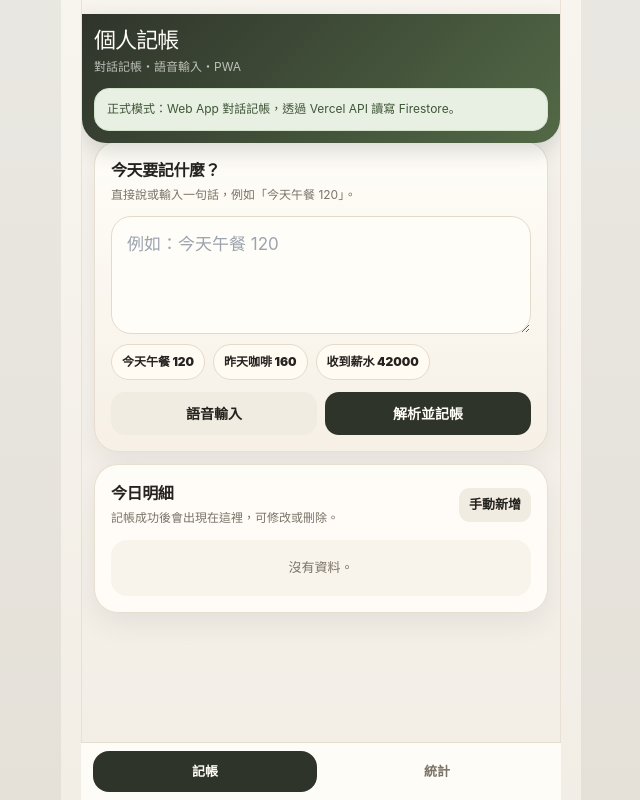
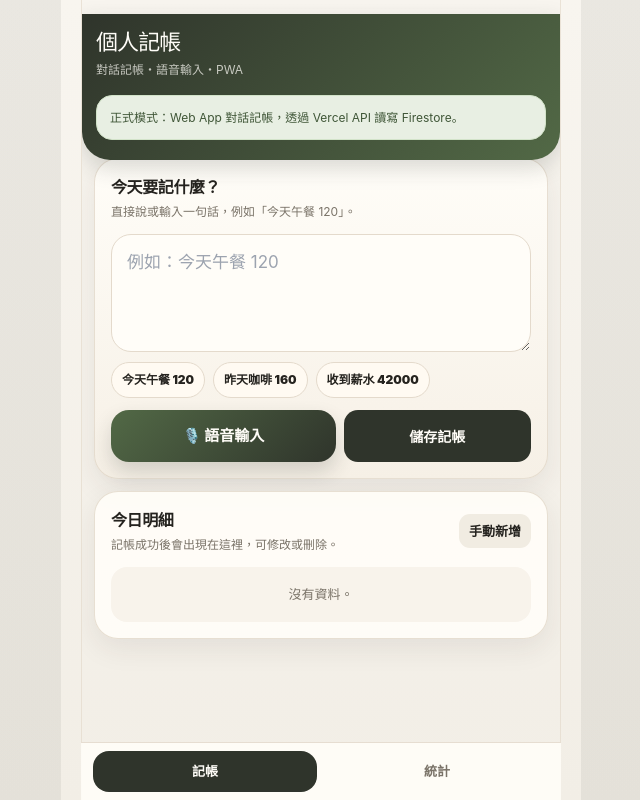
Before and after one commit to kimbridge1313-cpu/personal-expense-system, a website built with Vite: page index.html in a window 1280 px wide. Shown: the whole page, without its empty margins (319-959 px from the left). Built offline with nearby package versions, Linux system fonts and the light colour scheme; files whose address does not match are found by name.

Commit message:
style: improve header spacing and chat action hierarchy

```diff
--- a/index.html
+++ b/index.html
@@ -14,25 +14,25 @@
   <style>
     :root{--bg:#f6f3ec;--surface:#fffdf8;--surface2:#f1ece2;--text:#25231f;--muted:#7a7368;--line:#e4dacc;--dark:#2f342b;--green:#526946;--greenSoft:#e8efe3;--red:#9a4a40;--redSoft:#f5e3dd;--shadow:0 10px 28px rgba(48,43,35,.08)}
     *{box-sizing:border-box;-webkit-tap-highlight-color:transparent}html,body{width:100%;max-width:100%;overflow-x:hidden}body{margin:0;font-family:-apple-system,BlinkMacSystemFont,"Noto Sans TC","Segoe UI",sans-serif;background:linear-gradient(180deg,#f8f5ef,#f2eee6);color:var(--text)}
-    .app{width:100%;max-width:480px;margin:0 auto;min-height:100vh;padding:14px 12px 92px;overflow-x:hidden}.hero{position:sticky;top:0;z-index:20;margin:-14px -12px 0;padding:calc(14px + env(safe-area-inset-top)) 12px 12px;background:linear-gradient(135deg,#2f342b,#526946);color:#fffdf8;box-shadow:0 8px 22px rgba(47,52,43,.18);border-radius:0 0 24px 24px}.hero-row{display:flex;align-items:center;justify-content:space-between;gap:12px}.title{margin:0;font-size:22px;line-height:1.15;letter-spacing:-.04em}.subtitle{margin:5px 0 0;font-size:12px;color:rgba(255,253,248,.68)}
+    .app{width:100%;max-width:480px;margin:0 auto;min-height:100vh;padding:14px 12px 92px;overflow-x:hidden}.hero{position:sticky;top:0;z-index:20;margin:-14px -12px 0;padding:calc(16px + env(safe-area-inset-top)) 14px 20px;background:linear-gradient(135deg,#2f342b,#526946);color:#fffdf8;box-shadow:0 8px 22px rgba(47,52,43,.18);border-radius:0 0 28px 28px}.hero-row{display:flex;align-items:center;justify-content:space-between;gap:12px}.title{margin:0;font-size:22px;line-height:1.15;letter-spacing:-.04em}.subtitle{margin:6px 0 0;font-size:12px;color:rgba(255,253,248,.72)}
     .app-page{display:none}.app-page.active{display:block}.page-intro{margin:12px 0 0;padding:12px 13px;border-radius:18px;background:#fffaf2;border:1px solid var(--line);font-size:12px;color:var(--muted);line-height:1.6}.hidden-legacy{display:none!important}
-    .button{border:0;border-radius:14px;padding:11px 14px;min-height:42px;font-size:14px;font-weight:900;cursor:pointer;white-space:nowrap}.button.primary{background:var(--dark);color:#fffdf8}.button.light{background:rgba(255,253,248,.16);color:#fffdf8;border:1px solid rgba(255,253,248,.18)}.button.secondary{background:var(--surface2);color:var(--text)}.button.danger{background:var(--redSoft);color:#7d2f2a}.button.small{min-height:34px;padding:7px 10px;border-radius:11px;font-size:13px}.button:disabled{opacity:.58;cursor:not-allowed}
+    .button{border:0;border-radius:14px;padding:11px 14px;min-height:42px;font-size:14px;font-weight:900;cursor:pointer;white-space:nowrap}.button.primary{background:var(--dark);color:#fffdf8}.button.light{background:rgba(255,253,248,.16);color:#fffdf8;border:1px solid rgba(255,253,248,.22)}.button.secondary{background:var(--surface2);color:var(--text)}.button.danger{background:var(--redSoft);color:#7d2f2a}.button.small{min-height:34px;padding:7px 10px;border-radius:11px;font-size:13px}.button:disabled{opacity:.58;cursor:not-allowed}
     .summary-strip{display:grid;grid-template-columns:repeat(3,minmax(138px,1fr));gap:10px;overflow-x:auto;padding:0 0 3px;scrollbar-width:none}.summary-strip::-webkit-scrollbar{display:none}.summary-card{border-radius:20px;padding:14px;min-height:104px;border:1px solid rgba(255,253,248,.7);box-shadow:var(--shadow)}.summary-card.income{background:linear-gradient(135deg,#f4f8ef,#deead5)}.summary-card.expense{background:linear-gradient(135deg,#fbf0e8,#f0d7ca)}.summary-card.balance{background:linear-gradient(135deg,#edf1f3,#d6e0e5)}.summary-label{font-size:12px;font-weight:900;color:rgba(37,35,31,.66)}.summary-value{margin-top:12px;font-size:22px;font-weight:950;letter-spacing:-.045em;line-height:1.05}.summary-note{margin-top:8px;font-size:11px;color:var(--muted)}
     .panel,details.query-details{background:rgba(255,253,248,.92);border:1px solid rgba(228,218,204,.86);border-radius:24px;padding:16px;box-shadow:var(--shadow);margin-top:12px}details.query-details{padding:0;overflow:hidden}details.query-details>summary{list-style:none;cursor:pointer;padding:16px;display:flex;justify-content:space-between;gap:10px;align-items:center;font-weight:950}details.query-details>summary::-webkit-details-marker{display:none}.query-body{padding:0 16px 16px}.section-head{display:flex;justify-content:space-between;gap:10px;align-items:center;margin-bottom:12px}.section-title{margin:0;font-size:16px;font-weight:950;letter-spacing:-.025em}.section-subtitle{margin:4px 0 0;font-size:12px;color:var(--muted);line-height:1.55}
-    .chat-panel{background:linear-gradient(180deg,#fffdf8,#f6f0e6);margin-top:12px}.chat-box{display:grid;gap:10px}.chat-input{width:100%;min-height:118px;resize:vertical;border:1px solid var(--line);border-radius:20px;background:#fffdf8;color:var(--text);padding:14px 15px;font-size:17px;line-height:1.6;outline:none}.chat-toolbar{display:grid;grid-template-columns:1fr 1fr;gap:8px}.chat-preview{display:none;border-radius:18px;border:1px solid #d9e4d1;background:#f1f7ed;padding:12px}.chat-preview.open{display:block}.preview-grid{display:grid;gap:7px;font-size:13px}.preview-row{display:flex;justify-content:space-between;gap:12px}.preview-row strong{font-weight:950}.quick-examples{display:flex;gap:8px;overflow-x:auto;padding-bottom:2px;scrollbar-width:none}.quick-examples::-webkit-scrollbar{display:none}.chip{border:1px solid var(--line);background:#fffaf2;color:var(--text);border-radius:999px;padding:8px 10px;font-size:12px;font-weight:900;white-space:nowrap}.voice-active{background:var(--redSoft)!important;color:#7d2f2a!important}.install-box{display:none;margin-top:10px;border-radius:16px;background:#eef2eb;border:1px solid #d7e1d2;padding:11px 12px;font-size:12px;color:#46543e;line-height:1.55}.install-box.open{display:block}
+    .chat-panel{background:linear-gradient(180deg,#fffdf8,#f6f0e6);margin-top:12px}.chat-box{display:grid;gap:10px}.chat-input{width:100%;min-height:118px;resize:vertical;border:1px solid var(--line);border-radius:20px;background:#fffdf8;color:var(--text);padding:14px 15px;font-size:17px;line-height:1.6;outline:none}.chat-toolbar{display:grid;grid-template-columns:1.2fr 1fr;gap:8px}.chat-preview{display:none;border-radius:18px;border:1px solid #d9e4d1;background:#f1f7ed;padding:12px}.chat-preview.open{display:block}.preview-grid{display:grid;gap:7px;font-size:13px}.preview-row{display:flex;justify-content:space-between;gap:12px}.preview-row strong{font-weight:950}.quick-examples{display:flex;gap:8px;overflow-x:auto;padding-bottom:2px;scrollbar-width:none}.quick-examples::-webkit-scrollbar{display:none}.chip{border:1px solid var(--line);background:#fffaf2;color:var(--text);border-radius:999px;padding:8px 10px;font-size:12px;font-weight:900;white-space:nowrap}.voice-btn{min-height:52px;border-radius:18px;background:linear-gradient(135deg,#526946,#2f342b)!important;color:#fffdf8!important;box-shadow:0 10px 20px rgba(47,52,43,.18);font-size:15px}.voice-active{background:linear-gradient(135deg,#9a4a40,#6f302b)!important;color:#fffdf8!important}.install-box{display:none;margin-top:10px;border-radius:16px;background:#eef2eb;border:1px solid #d7e1d2;padding:11px 12px;font-size:12px;color:#46543e;line-height:1.55}.install-box.open{display:block}
     .entry-list{display:grid;gap:10px}.entry-card{background:#fffaf2;border:1px solid var(--line);border-radius:18px;padding:14px}.entry-top{display:flex;justify-content:space-between;align-items:flex-start;gap:12px}.entry-title{display:flex;align-items:center;gap:7px;min-width:0;font-weight:950}.entry-title-text{min-width:0;overflow:hidden;white-space:nowrap;text-overflow:ellipsis}.entry-date{margin-top:6px;font-size:12px;color:var(--muted)}.entry-amount{font-size:17px;font-weight:950;white-space:nowrap;text-align:right}.entry-actions{display:grid;grid-template-columns:1fr 1fr;gap:8px;margin-top:12px}.tag{display:inline-flex;align-items:center;border-radius:999px;padding:4px 8px;font-size:11px;font-weight:950;flex:0 0 auto}.tag.income{background:var(--greenSoft);color:#3f5637}.tag.expense{background:var(--redSoft);color:#7d2f2a}.amount-income{color:var(--green)}.amount-expense{color:var(--red)}
     .form-grid{display:grid;gap:10px}.field label{display:block;margin-bottom:6px;font-size:12px;color:var(--muted);font-weight:900}.field input,.field select{display:block;width:100%;max-width:100%;min-width:0;min-height:45px;border:1px solid var(--line);border-radius:14px;background:#fffdf8;color:var(--text);padding:11px 12px;font-size:15px;outline:none}.date-row,.filter-row{display:grid;grid-template-columns:1fr;gap:10px}@media(min-width:390px){.filter-row{grid-template-columns:1fr 1fr}}.toolbar{display:grid;grid-template-columns:1fr 1fr;gap:8px;margin-top:12px}.query-metrics{display:grid;grid-template-columns:1fr;gap:8px;margin-top:12px}.query-metric{display:flex;justify-content:space-between;align-items:center;gap:12px;border-radius:16px;padding:12px 13px;border:1px solid transparent}.query-metric.income{background:#eef5e9;border-color:#dce8d5}.query-metric.expense{background:#f6e7e1;border-color:#ecd5cc}.query-metric.balance{background:#ebe8f0;border-color:#ded6e7}.query-metric-label{font-size:12px;color:var(--muted);font-weight:900}.query-metric-value{font-size:17px;font-weight:950}.query-metric.income .query-metric-value{color:var(--green)}.query-metric.expense .query-metric-value{color:var(--red)}
-    .category-box{margin-top:12px;background:#fffaf2;border:1px solid var(--line);border-radius:18px;padding:13px}.bar-row{display:grid;grid-template-columns:74px 1fr 58px;gap:8px;align-items:center;margin-bottom:10px;font-size:12px}.bar-bg{height:8px;background:#e5ded2;border-radius:999px;overflow:hidden}.bar-fill{height:100%;background:var(--green);border-radius:999px}.muted{color:var(--muted);font-size:12px;line-height:1.6;margin:0}.empty{padding:18px;border-radius:16px;background:#f8f3eb;color:var(--muted);text-align:center;font-size:13px}.edit-grid{display:grid;grid-template-columns:1fr;gap:8px}.edit-actions{display:grid;grid-template-columns:1fr 1fr;gap:8px;margin-top:4px}.status-banner{margin-top:12px;padding:11px 12px;border-radius:15px;background:#fff8e8;border:1px solid #eadab5;color:#73562a;font-size:12px;line-height:1.55}
+    .category-box{margin-top:12px;background:#fffaf2;border:1px solid var(--line);border-radius:18px;padding:13px}.bar-row{display:grid;grid-template-columns:74px 1fr 58px;gap:8px;align-items:center;margin-bottom:10px;font-size:12px}.bar-bg{height:8px;background:#e5ded2;border-radius:999px;overflow:hidden}.bar-fill{height:100%;background:var(--green);border-radius:999px}.muted{color:var(--muted);font-size:12px;line-height:1.6;margin:0}.empty{padding:18px;border-radius:16px;background:#f8f3eb;color:var(--muted);text-align:center;font-size:13px}.edit-grid{display:grid;grid-template-columns:1fr;gap:8px}.edit-actions{display:grid;grid-template-columns:1fr 1fr;gap:8px;margin-top:4px}.status-banner{margin-top:16px;padding:12px 13px;border-radius:16px;background:#fff8e8;border:1px solid #eadab5;color:#73562a;font-size:12px;line-height:1.6}
     .modal-backdrop{position:fixed;inset:0;background:rgba(37,35,31,.46);display:none;z-index:1000;align-items:flex-end;backdrop-filter:blur(5px)}.modal-backdrop.open{display:flex}.modal{width:100%;max-width:480px;margin:0 auto;background:var(--surface);border-radius:26px 26px 0 0;box-shadow:0 -22px 60px rgba(37,35,31,.28);max-height:92vh;overflow:auto;padding-bottom:env(safe-area-inset-bottom)}.modal-handle{width:44px;height:5px;border-radius:999px;background:#d8cfc1;margin:10px auto 6px}.modal-header{padding:12px 18px 14px;display:flex;align-items:flex-start;justify-content:space-between;gap:14px;border-bottom:1px solid var(--line)}.modal-title{margin:0;font-size:18px;font-weight:950}.modal-body{padding:16px 18px}.modal-footer{padding:0 18px 18px;display:grid;grid-template-columns:1fr 1fr;gap:8px}.icon-button{border:0;width:36px;height:36px;border-radius:12px;background:var(--surface2);color:var(--text);font-size:20px;cursor:pointer}
     .bottom-nav{position:fixed;left:50%;bottom:0;transform:translateX(-50%);width:100%;max-width:480px;padding:8px 12px calc(8px + env(safe-area-inset-bottom));background:rgba(255,253,248,.9);backdrop-filter:blur(14px);border-top:1px solid rgba(228,218,204,.9);z-index:30;display:grid;grid-template-columns:1fr 1fr;gap:8px}.nav-btn{border:0;background:transparent;color:var(--muted);font-size:13px;font-weight:950;padding:11px 8px;border-radius:16px;cursor:pointer}.nav-btn.active{background:var(--dark);color:#fffdf8}@media(min-width:760px){body{background:linear-gradient(90deg,rgba(47,52,43,.07) 0,rgba(47,52,43,.07) calc(50% - 260px),transparent calc(50% - 260px),transparent calc(50% + 260px),rgba(47,52,43,.07) calc(50% + 260px)),linear-gradient(180deg,#f8f5ef,#f2eee6)}.app{border-left:1px solid rgba(228,218,204,.7);border-right:1px solid rgba(228,218,204,.7)}}
   </style>
 </head>
 <body>
   <main class="app">
-    <section class="hero"><div class="hero-row"><div><h1 class="title">個人記帳</h1><p class="subtitle">對話記帳・語音輸入・PWA</p></div><button class="button light hidden-legacy" id="openManualModalBtn">手動新增</button></div><div class="status-banner" id="statusBanner">正在檢查 Firebase 設定...</div></section>
+    <section class="hero"><div class="hero-row"><div><h1 class="title">個人記帳</h1><p class="subtitle">對話記帳・語音輸入・PWA</p></div><button class="button light small" id="installPwaBtn" style="display:none;">安裝</button><button class="button light hidden-legacy" id="openManualModalBtn">手動新增</button></div><div class="status-banner" id="statusBanner">正在檢查 Firebase 設定...</div></section>
 
     <div class="app-page active" id="recordPage">
-      <section class="panel chat-panel" id="chatSection"><div class="section-head"><div><h2 class="section-title">今天要記什麼？</h2><p class="section-subtitle">直接說或輸入一句話，例如「今天午餐 120」。</p></div><button class="button secondary small" id="installPwaBtn" style="display:none;">安裝</button></div><div class="chat-box"><textarea class="chat-input" id="chatInput" placeholder="例如：今天午餐 120"></textarea><div class="quick-examples"><button class="chip js-example" data-text="今天午餐 120">今天午餐 120</button><button class="chip js-example" data-text="昨天咖啡 160">昨天咖啡 160</button><button class="chip js-example" data-text="收到薪水 42000">收到薪水 42000</button></div><div class="chat-toolbar"><button class="button secondary" id="voiceBtn">語音輸入</button><button class="button primary" id="chatSubmitBtn">解析並記帳</button></div><div class="chat-preview" id="chatPreview"><div class="preview-grid" id="chatPreviewBody"></div><div class="toolbar"><button class="button secondary" id="chatClearBtn">清空</button><button class="button primary" id="chatConfirmBtn">確認儲存</button></div></div><div class="install-box" id="installHint">可加入手機主畫面，之後像 App 一樣直接打開記帳。</div></div></section>
+      <section class="panel chat-panel" id="chatSection"><div class="section-head"><div><h2 class="section-title">今天要記什麼？</h2><p class="section-subtitle">直接說或輸入一句話，例如「今天午餐 120」。</p></div></div><div class="chat-box"><textarea class="chat-input" id="chatInput" placeholder="例如：今天午餐 120"></textarea><div class="quick-examples"><button class="chip js-example" data-text="今天午餐 120">今天午餐 120</button><button class="chip js-example" data-text="昨天咖啡 160">昨天咖啡 160</button><button class="chip js-example" data-text="收到薪水 42000">收到薪水 42000</button></div><div class="chat-toolbar"><button class="button secondary voice-btn" id="voiceBtn">🎙️ 語音輸入</button><button class="button primary" id="chatSubmitBtn">儲存記帳</button></div><div class="chat-preview" id="chatPreview"><div class="preview-grid" id="chatPreviewBody"></div><div class="toolbar"><button class="button secondary" id="chatClearBtn">清空</button><button class="button primary" id="chatConfirmBtn">確認儲存</button></div></div><div class="install-box" id="installHint">可加入手機主畫面，之後像 App 一樣直接打開記帳。</div></div></section>
       <section class="panel" id="todaySection"><div class="section-head"><div><h2 class="section-title">今日明細</h2><p class="section-subtitle">記帳成功後會出現在這裡，可修改或刪除。</p></div><button class="button secondary small" id="openManualModalBtn2">手動新增</button></div><div id="todayList" class="entry-list"></div></section>
     </div>
 
```
